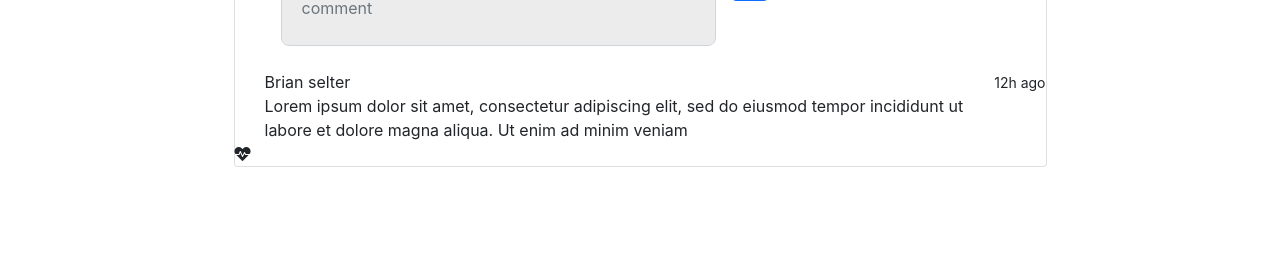
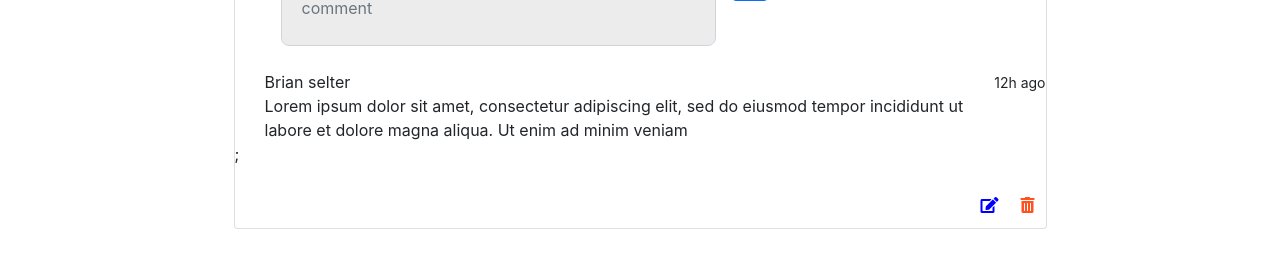
Before and after one commit to RijalArul/personal-blogs-app, a React (Create React App) app: page /posts/1 in a window 1280 px wide. Shown: the part 370-638 px from the top of the page. Built offline with nearby package versions, Linux system fonts and the light colour scheme; no server answers; sample sign-in values are in the browser's storage.

Commit message:
Updated reusavle component comment

```diff
--- /dev/null
+++ b/src/components/CardComment.js
@@ -0,0 +1,33 @@
+function CardComment () {
+  return (
+    <>
+      <div className='mt-2 comment-card'>
+        <div class='w-100'>
+          <div class='d-flex justify-content-between align-items-center'>
+            <div class='d-flex flex-row align-items-center'>
+              {' '}
+              <span class='mr-2 comment-card-text'>Brian selter</span>{' '}
+            </div>{' '}
+            <small>12h ago</small>
+          </div>
+          <p class='text-justify comment-text mb-0 comment-card-text'>
+            Lorem ipsum dolor sit amet, consectetur adipiscing elit, sed do
+            eiusmod tempor incididunt ut labore et dolore magna aliqua. Ut enim
+            ad minim veniam
+          </p>
+          ;
+          <div className='d-flex justify-content-end mt-3'>
+            <button class='btn' style={{ padding: '10px' }}>
+              <i class='fas fa-edit' style={{ color: 'blue' }}></i>
+            </button>
+            <button class='btn' style={{ padding: '10px' }}>
+              <i class='fas fa-trash-alt' style={{ color: '#FE5320' }}></i>
+            </button>
+          </div>
+        </div>
+      </div>
+    </>
+  )
+}
+
+export default CardComment
--- a/src/features/postDetail.js
+++ b/src/features/postDetail.js
@@ -3,6 +3,7 @@ import Navbar from '../components/Navbar'
 import { useParams } from 'react-router-dom'
 import { useDispatch, useSelector } from 'react-redux'
 import { actionFetchPost } from '../store/actions/postActions'
+import CardComment from '../components/CardComment'
 function PostDetail () {
   const { id } = useParams()
   const { post } = useSelector(state => state.postState)
@@ -51,33 +52,7 @@ function PostDetail () {
                     </div>
                   </form>
                 </div>
-                <div className='mt-2 comment-card'>
-                  <div class='w-100'>
-                    <div class='d-flex justify-content-between align-items-center'>
-                      <div class='d-flex flex-row align-items-center'>
-                        {' '}
-                        <span class='mr-2 comment-card-text'>
-                          Brian selter
-                        </span>{' '}
-                      </div>{' '}
-                      <small>12h ago</small>
-                    </div>
-                    <p class='text-justify comment-text mb-0 comment-card-text'>
-                      Lorem ipsum dolor sit amet, consectetur adipiscing elit,
-                      sed do eiusmod tempor incididunt ut labore et dolore magna
-                      aliqua. Ut enim ad minim veniam
-                    </p>
-                    <div class='d-flex flex-row user-feed'>
-                      {' '}
-                      <span class='wish'>
-                        <i class='fa fa-heartbeat mr-2'></i>
-                      </span>{' '}
-                      <span class='ml-3'>
-                        <i class='fa fa-comments-o mr-2'></i>
-                      </span>{' '}
-                    </div>
-                  </div>
-                </div>
+                <CardComment />
               </div>
             </div>
           </div>
```
